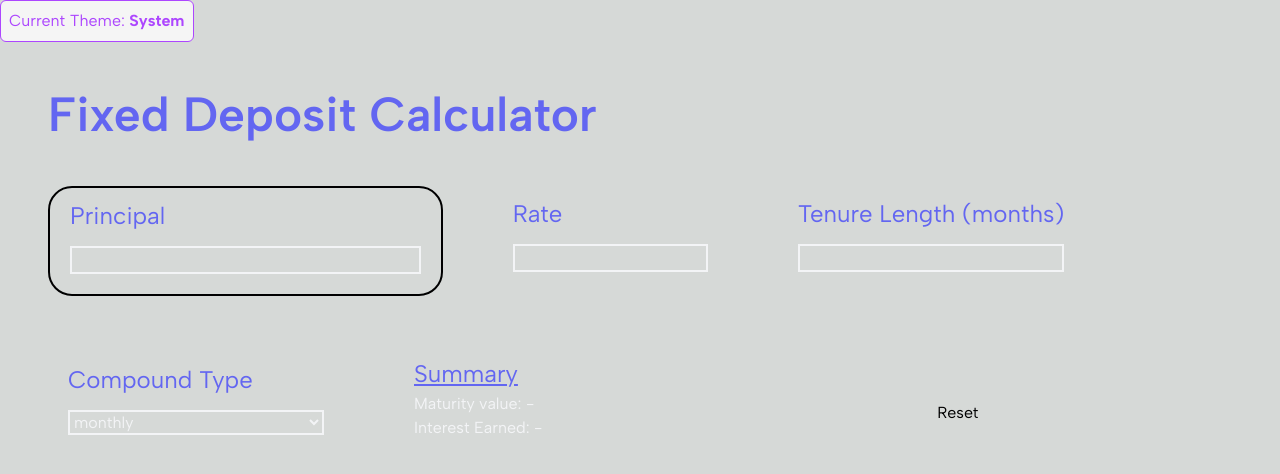
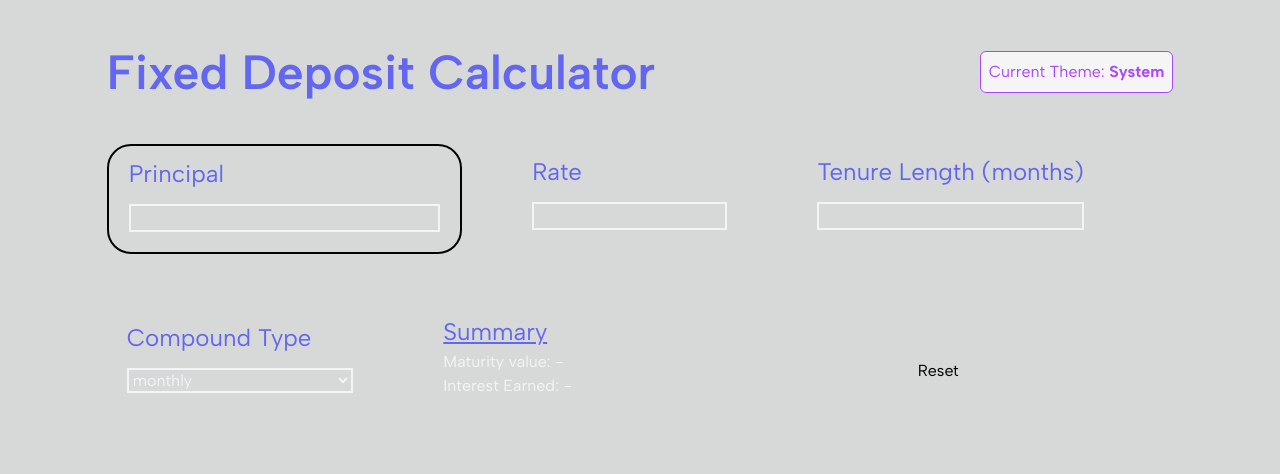
Before and after one commit to nevtay/fd-calculator, a Next.js app: page / in a window 1280 px wide. Shown: the top 474 px of the page. Built offline with nearby package versions, Linux system fonts and the light colour scheme.

Commit message:
feat: position ThemeToggle button alongside main header

```diff
--- a/app/page.tsx
+++ b/app/page.tsx
@@ -3,12 +3,14 @@ import { ThemeToggle } from "@/components/Theme/ThemeToggle";
 
 export default function Home() {
   return (
-    <div>
-      <ThemeToggle />
-      <div className="min-h-screen px-12 py-12">
-        <h1 className="text-(--color-indigo) font-semibold text-5xl mb-12">
-          Fixed Deposit Calculator
-        </h1>
+    <div className="w-full">
+      <div className="min-h-screen w-10/12 m-auto mt-12 flex flex-col">
+        <div className="mb-12 inline-flex flex-row justify-between items-center">
+          <h1 className="text-(--color-indigo) font-semibold text-5xl w-fit">
+            Fixed Deposit Calculator
+          </h1>
+          <ThemeToggle />
+        </div>
         <Calculator />
       </div>
     </div>
```
